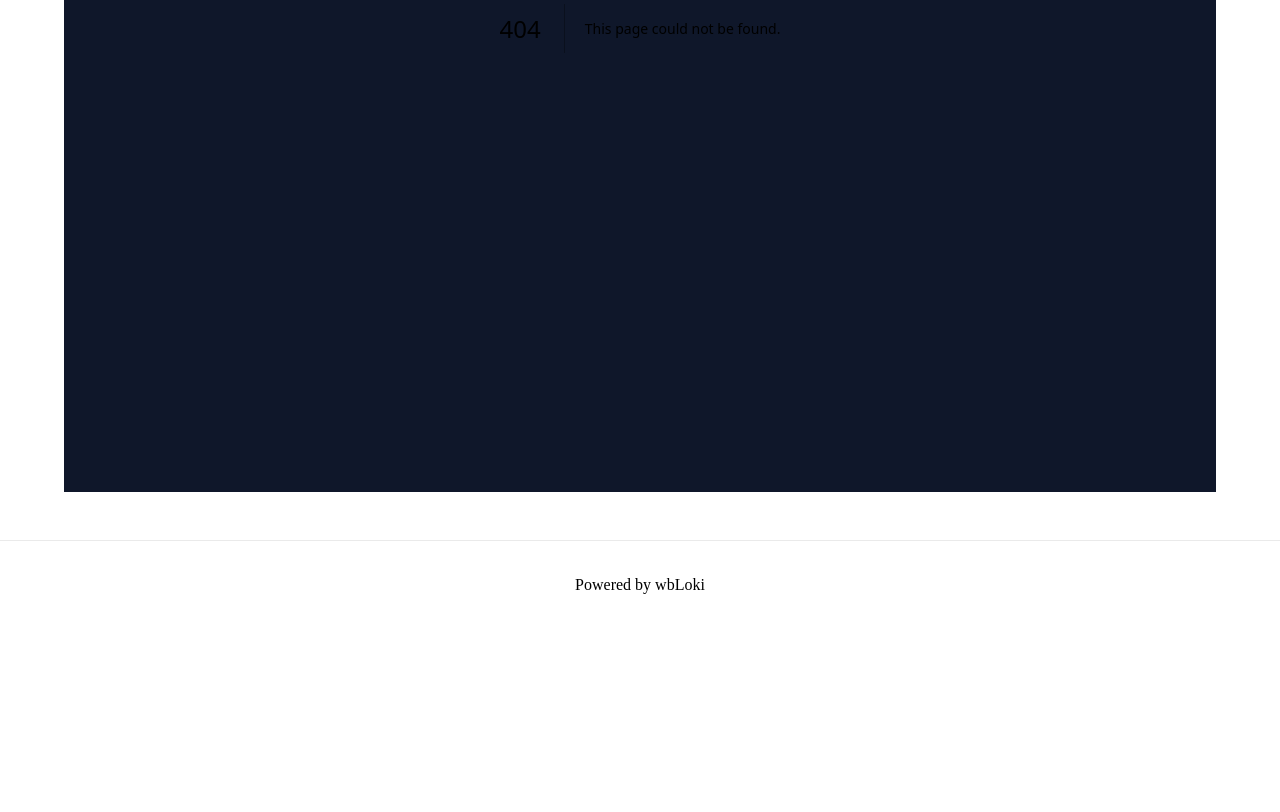
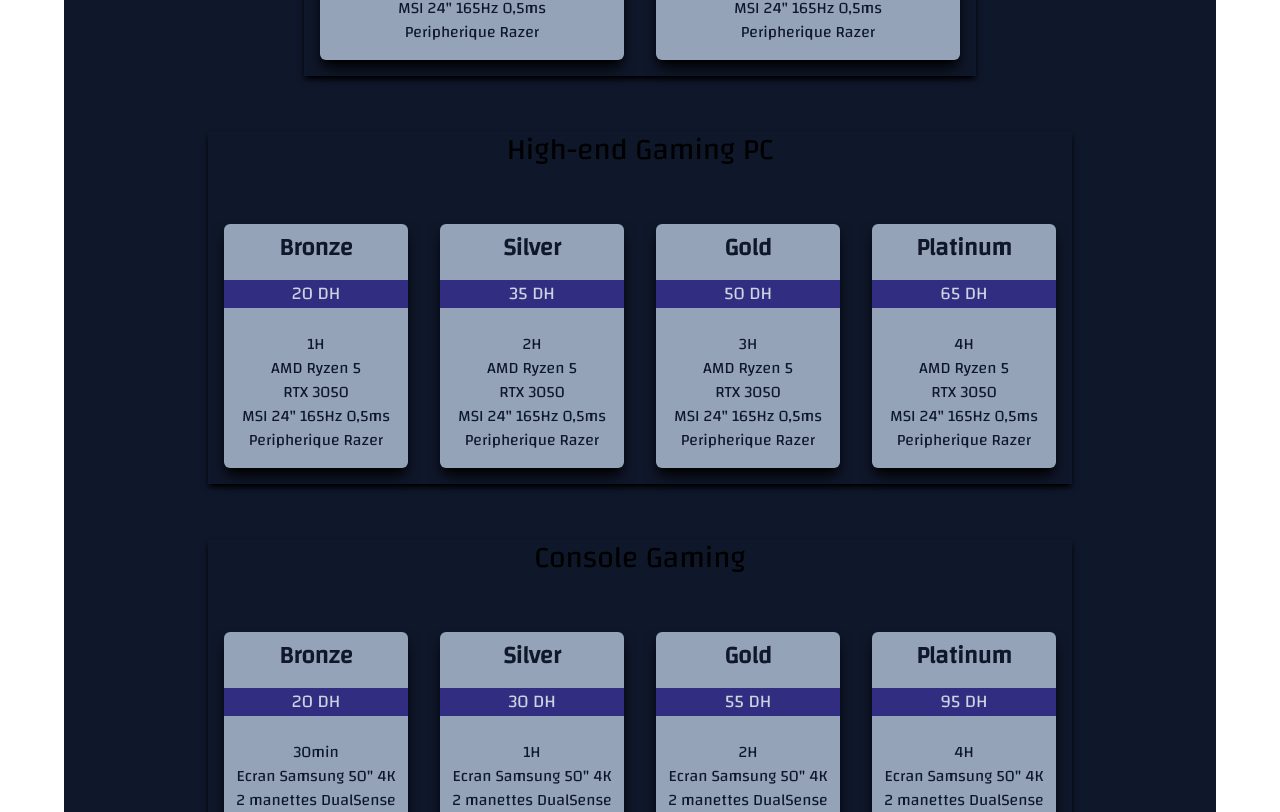
Before and after one commit to wbLoki/gaming-kenitra, a Next.js app: page /nos-tarifs in a window 1280 px wide. Before the commit this address had no page. Shown: the part 528-1340 px from the top of the page. Before the commit the page ends 1157 px from the top, so only its background shows below. Built offline with nearby package versions, Linux system fonts and the light colour scheme.

Commit message:
add nos tarifs page

```diff
--- /dev/null
+++ b/components/Card.tsx
@@ -0,0 +1,32 @@
+import React from 'react'
+import Image, { StaticImageData } from 'next/image'
+
+
+type Props = {
+    name: string;
+    details: string[];
+    price?: number;
+    img?: StaticImageData;
+}
+
+function Card({name, details, img, price}: Props) {
+  return (
+    <div className='shadow-lg shadow-black bg-slate-400 text-slate-900 space-y-4 py-2 rounded-md'>
+        <span className='text-2xl font-bold'>{name}</span>
+        <div className='grow bg-indigo-900'>
+        {price ? <span className='text-lg text-slate-300 py-2'>{price} DH</span>
+        :
+            <Image src={img} width={500} height={350} alt={name} />}
+         </div>
+        <div className='p-2'>
+            <ul>
+            {details.map((detail, i) => {
+                return <li key={i}>{detail}</li>
+              })}
+            </ul>
+        </div>
+    </div>
+  )
+}
+
+export default Card
--- a/components/Hero.tsx
+++ b/components/Hero.tsx
@@ -43,7 +43,7 @@ const Hero = (props: Props) => {
                 </div>
                 <div className="sm:flex py-6 items-center">
                     <div className="sm:w-1/2">
-                        <p className="text-slate-600">
+                        <p className="text-slate-600 pl-4">
                             We bring you the best gaming experience. We are the sixth dimensional gaming center.
                         </p>
                         <button className="action-button"><Link href="/nos-tarifs">Start Game</Link></button>
--- /dev/null
+++ b/pages/nos-tarifs.tsx
@@ -0,0 +1,58 @@
+import React from 'react'
+import Card from '../components/Card'
+
+type Props = {}
+
+function Tarifs({}: Props) {
+  return (
+    <div className='text-center space-y-14 p-20 center'>
+        <div className='shadow-md shadow-black px-4 max-w-2xl mx-auto'>
+            <h1 className='text-3xl'>Abonnements</h1>
+            <div className='grid grid-cols-1 my-14 md:grid-cols-2 gap-8 pb-4'>
+                <Card name="Starter" price={230}
+                details={["16H", "AMD Ryzen 5", "RTX 3050", 'MSI 24" 165Hz 0,5ms', "Peripherique Razer"]}
+                />
+                <Card name="Express" price={320}
+                details={["24H", "AMD Ryzen 5", "RTX 3050", 'MSI 24" 165Hz 0,5ms', "Peripherique Razer"]}
+                />
+            </div>
+        </div>
+        <div className='shadow-md shadow-black px-4'>
+            <h2 className='text-3xl'>High-end Gaming PC</h2>
+            <div className='grid grid-cols-1 my-14 md:grid-cols-2 xl:grid-cols-4 gap-8 pb-4'>
+                <Card name="Bronze" price={20}
+                details={["1H", "AMD Ryzen 5", "RTX 3050", 'MSI 24" 165Hz 0,5ms', "Peripherique Razer"]}
+                />
+                <Card name="Silver" price={35}
+                details={["2H", "AMD Ryzen 5", "RTX 3050", 'MSI 24" 165Hz 0,5ms', "Peripherique Razer"]}
+                />
+                <Card name="Gold" price={50}
+                details={["3H", "AMD Ryzen 5", "RTX 3050", 'MSI 24" 165Hz 0,5ms', "Peripherique Razer"]}
+                />
+                <Card name="Platinum" price={65}
+                details={["4H", "AMD Ryzen 5", "RTX 3050", 'MSI 24" 165Hz 0,5ms', "Peripherique Razer"]}
+                />
+            </div>
+        </div>
+        <div className='shadow-md shadow-black px-4'>
+            <h2 className='text-3xl'>Console Gaming</h2>
+            <div className='grid grid-cols-1 my-14 md:grid-cols-2 xl:grid-cols-4 gap-8 pb-4'>
+                <Card name="Bronze" price={20}
+                details={["30min", 'Ecran Samsung 50" 4K', "2 manettes DualSense", "Exclusivite PS5"]}
+                />
+                <Card name="Silver" price={30}
+                details={["1H", 'Ecran Samsung 50" 4K', "2 manettes DualSense", "Exclusivite PS5"]}
+                />
+                <Card name="Gold" price={55}
+                details={["2H", 'Ecran Samsung 50" 4K', "2 manettes DualSense", "Exclusivite PS5"]}
+                />
+                <Card name="Platinum" price={95}
+                details={["4H", 'Ecran Samsung 50" 4K', "2 manettes DualSense", "Exclusivite PS5"]}
+                />
+            </div>
+        </div>
+    </div>
+  )
+}
+
+export default Tarifs
--- a/styles/header.css
+++ b/styles/header.css
@@ -15,7 +15,7 @@
     @apply underline decoration-2 underline-offset-[22px] decoration-slate-100
   }
   .header {
-    @apply flex items-center justify-between mb-8
+    @apply flex items-center justify-between mb-12
   }
   .main-menu-toggle {
     @apply hidden
```
Also changed, not shown: media/pc.webp (renamed from media/IMG_1035.webp).
